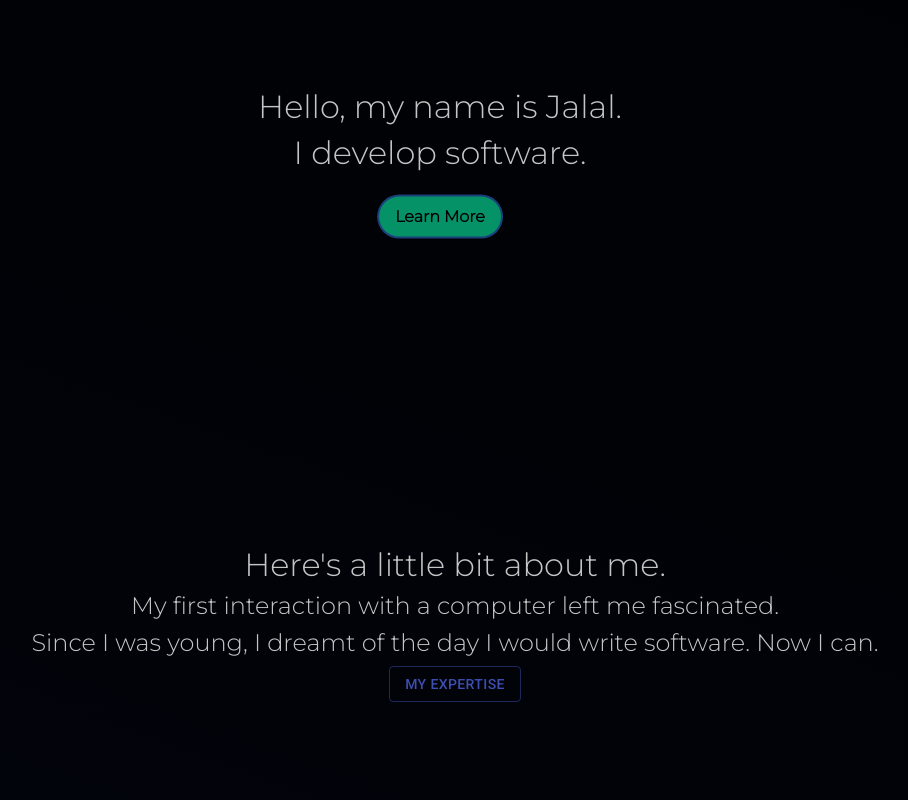
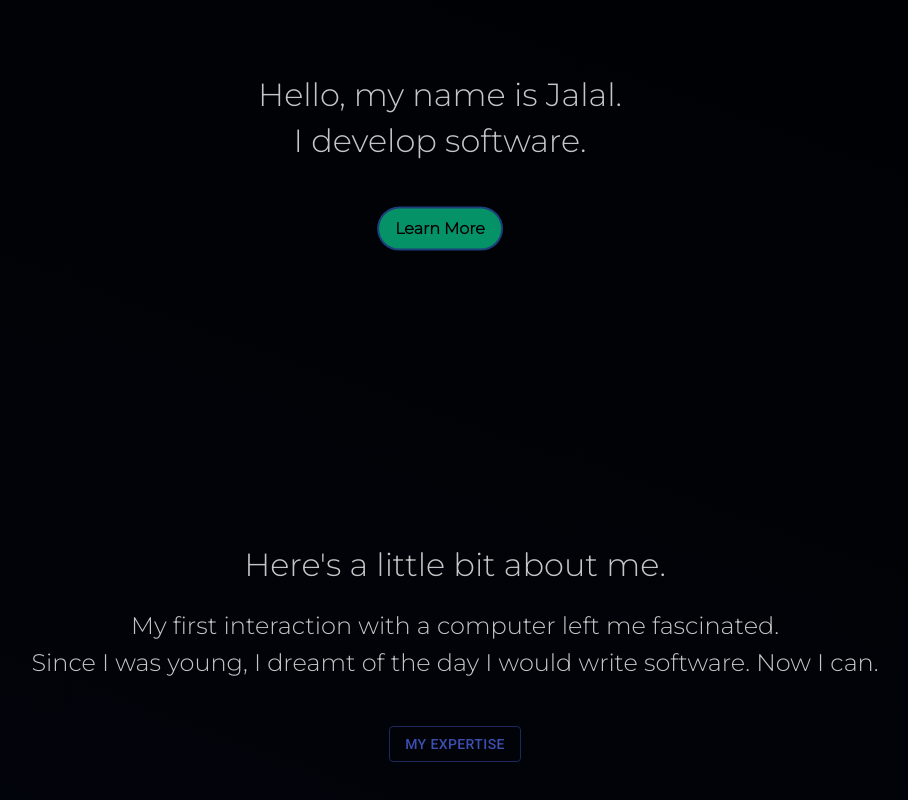
Before and after one commit to jalallll/personalSite, a React (Create React App) app: page / in a window 1280 px wide. Shown: the part 310-1110 px from the top of the page, without its empty margins (185-1093 px from the left). Built offline with nearby package versions, Linux system fonts and the light colour scheme.

Commit message:
padding homepage

```diff
--- a/src/Components/About/About.js
+++ b/src/Components/About/About.js
@@ -9,12 +9,15 @@ const About = () => {
       <Row className="d-flex">
         <h2>Here's a little bit about me.</h2>
       </Row>
-      <Row className="d-flex flex-col align-items-center">
-        <h4>My first interaction with a computer left me fascinated.</h4>
-        <h4>
-          Since I was young, I dreamt of the day I would write software. Now I
-          can.
-        </h4>
+      <Row className="d-flex flex-col align-items-center text-center">
+        <div className="bio">
+          <h4>My first interaction with a computer left me fascinated.</h4>
+          <h4>
+            Since I was young, I dreamt of the day I would write software. Now I
+            can.
+          </h4>
+        </div>
+
         <Button variant="outlined" color="primary" className="btn">
           My Expertise
         </Button>
--- a/src/Home.js
+++ b/src/Home.js
@@ -30,7 +30,7 @@ const Home = () => {
                 offset={0}
                 duration={500}
               >
-                <button class=" mt-3 font-semibold bg-green-600 text-black-900 pt-2 pb-2 pr-3 pl-3 rounded-full hover:bg-green-400 ring-2">
+                <button class=" mt-10 font-semibold bg-green-600 text-black-900 pt-2 pb-2 pr-3 pl-3 rounded-full hover:bg-green-400 ring-2">
                   Learn More
                 </button>
               </Link>
--- a/src/index.css
+++ b/src/index.css
@@ -120,3 +120,8 @@ img {
 svg:hover {
   fill: blue;
 }
+
+.bio {
+  margin-top: 20px;
+  margin-bottom: 40px;
+}
```
